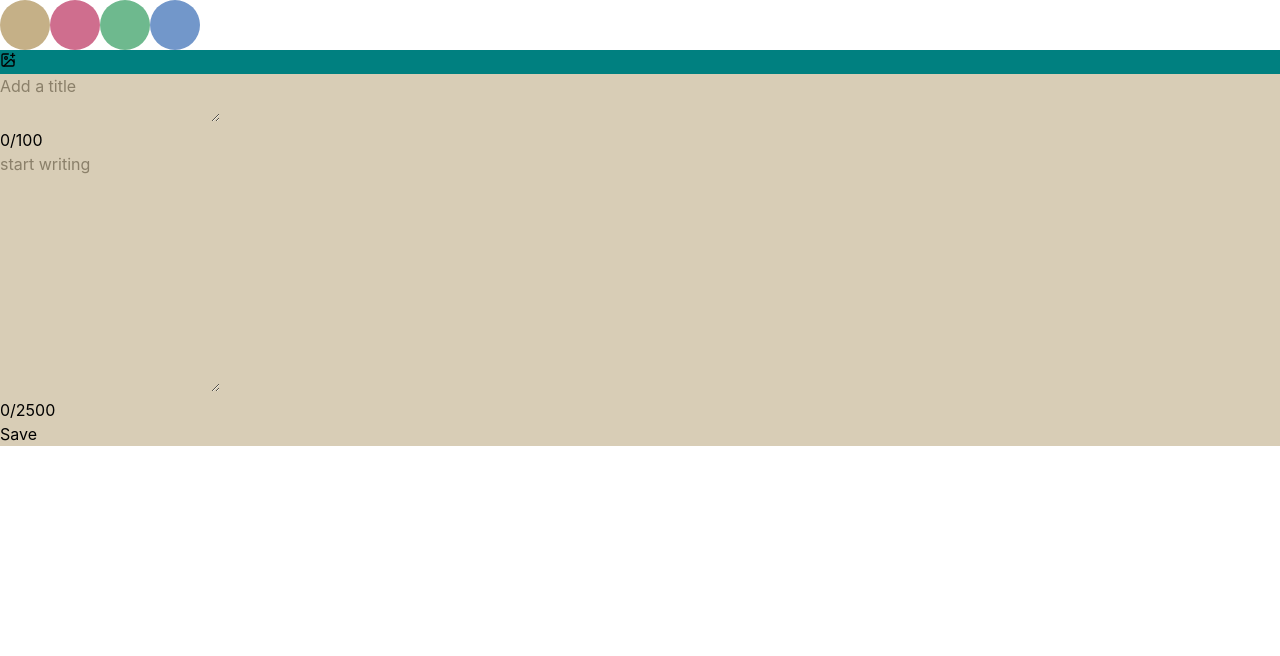
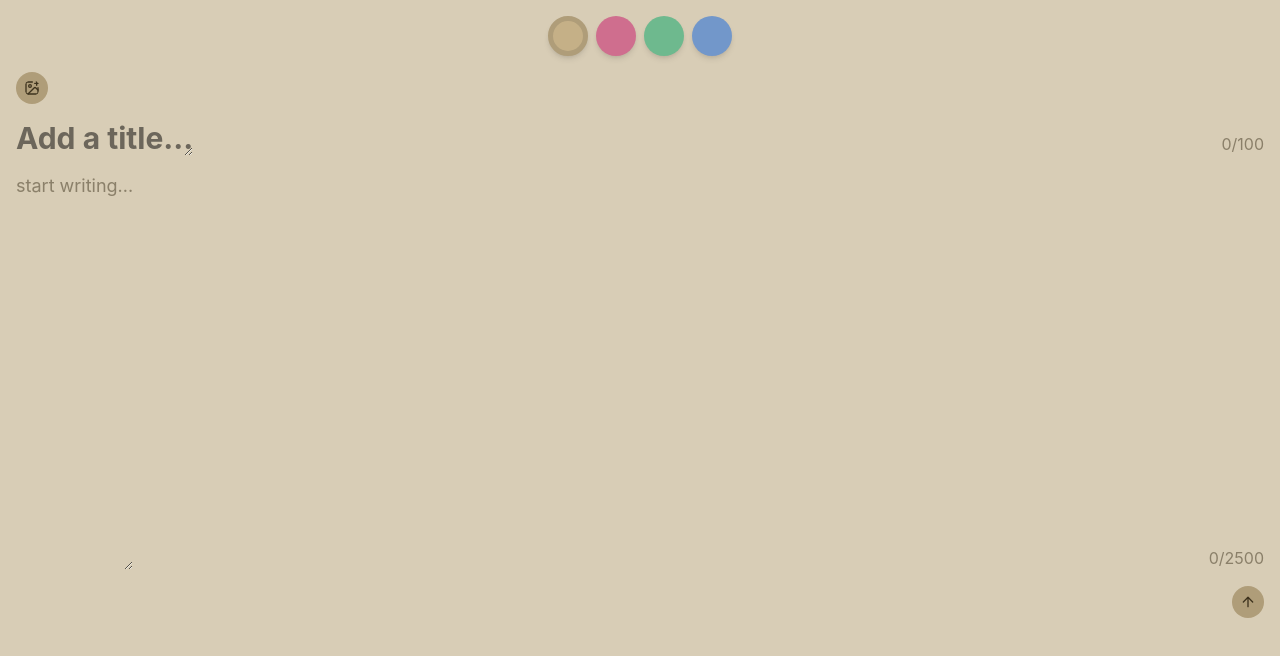
Before and after one commit to Maneboy1238/easy-notes, a React (Vite) app: page /note/compose in a window 1280 px wide. Shown: the top 656 px of the page. Built offline with nearby package versions, Linux system fonts and the light colour scheme.

Commit message:
style - create utility classes designed compose page

```diff
--- a/src/components/DelBtn.jsx
+++ b/src/components/DelBtn.jsx
@@ -16,7 +16,7 @@ export function DelBtn({ setNotes, noteId, color }) {
           stroke: color?.font,
           background: color?.background
         }}
-        className="size-8 p-2 rounded-full"
+        className="icon"
       />
     </button>
   )
--- a/src/components/EditBtn.jsx
+++ b/src/components/EditBtn.jsx
@@ -14,7 +14,7 @@ export function EditBtn({ id, color }) {
             stroke: color?.font,
             background: color?.background
           }}
-          className="size-8 p-2 rounded-full"
+          className="icon"
         />
       </Link>
     </button>
--- a/src/components/Sticker.jsx
+++ b/src/components/Sticker.jsx
@@ -1,20 +1,27 @@
 import { forwardRef } from "react"
+import { LuX } from "react-icons/lu"
 export const Sticker = forwardRef(({ sticker, mode, handleDeleteSticker }, ref) => {
   return (
-    <div>
+    <div
+      style={{
+        position: mode === 'library' ? 'relative' : 'absolute',
+        left: `${sticker?.left * 100}%`,
+        top: `${sticker?.top * 100}%`,
+      }}
+      className="size-16 z-50"
+    >
       {mode === 'edit' && (
-        <button onClick={handleDeleteSticker}>Delete</button>
+        <button
+          className="absolute"
+          onClick={handleDeleteSticker}
+        >
+          <LuX className="stroke-zinc-100 icon" />
+        </button>
       )}
       <img
         ref={ref}
         src={sticker?.src}
-        style={{
-          position: mode === 'edit' || mode === 'note' ? 'absolute' : 'relative',
-          zIndex: 100,
-          left: `${sticker?.left * 100}%`,
-          top: `${sticker?.top * 100}%`,
-        }}
-        className="size-16"
+        className="w-full h-full object-contain"
       />
     </div>
   )
--- a/src/index.css
+++ b/src/index.css
@@ -1 +1,25 @@
-@import "tailwindcss"
+@import "tailwindcss";
+
+@utility page-layout {
+  @apply w-full h-screen min-h-screen flex flex-col gap-4 p-4
+}
+
+@utility icon {
+  @apply size-8 p-2 rounded-full
+}
+
+@utility note-content {
+  @apply w-full flex flex-col flex-1
+}
+
+@utility note-header {
+  @apply text-3xl font-bold
+}
+
+@utility textbox-container {
+  @apply w-full flex items-end justify-between
+}
+
+@utility textbox {
+  @apply bg-transparent outline-none field-sizing-content
+}
--- a/src/pages/Compose/Compose.jsx
+++ b/src/pages/Compose/Compose.jsx
@@ -4,6 +4,7 @@ import { StickerContext } from "../../hooks/useStickerContext";
 import { ColorPicker } from "./components/ColorPicker/ColorPicker";
 import { InputBox } from "./components/InputBox/InputBox";
 import { StickerLibrary } from "./components/StickerLibrary/StickerLibrary";
+import { colors } from "./components/ColorPicker/ color.js";
 
 export default function Compose({ notes, setNotes }) {
   const [currentColorId, setCurrentColorId] = useState('1');
@@ -13,33 +14,58 @@ export default function Compose({ notes, setNotes }) {
   const dragConstraintsRef = useRef(null);
   const inputContainerRef = useRef(null);
 
+  const currentColor = colors.find(color => color.id === currentColorId)
+
   return (
-    <>
-      <ColorPicker setCurrentColorId={setCurrentColorId} />
+    <div
+      className="page-layout"
+      style={{
+        background: currentColor.light
+      }}
+    >
+      <ColorPicker
+        setCurrentColorId={setCurrentColorId}
+        currentColorId={currentColorId}
+      />
       <div
         ref={dragConstraintsRef}
-        style={{ background: 'teal' }}
+        className="note-content gap-4"
       >
         {showStickerLibrary ? (
           <button onClick={() => setShowStickerLibrary(false)}>
-            <LuChevronRight />
+            <LuChevronRight
+              style={{
+                background: currentColor.mid,
+                stroke: currentColor.dark
+              }}
+              className="icon"
+            />
           </button>
         ) : (
           <button onClick={() => setShowStickerLibrary(true)}>
-            <LuImagePlus />
+            <LuImagePlus
+              style={{
+                background: currentColor.mid,
+                stroke: currentColor.dark
+              }}
+              className="icon"
+            />
           </button>
         )}
 
         {
           showStickerLibrary && (
             <StickerContext.Provider value={{ dragConstraintsRef, inputContainerRef, setSticker }}>
-              <StickerLibrary noteSticker={noteSticker} />
+              <StickerLibrary
+                noteSticker={noteSticker}
+                currentColor={currentColor}
+              />
             </StickerContext.Provider>
           )
         }
 
         <InputBox
-          currentColorId={currentColorId}
+          currentColor={currentColor}
           setCurrentColorId={setCurrentColorId}
           notes={notes}
           setNotes={setNotes}
@@ -50,7 +76,7 @@ export default function Compose({ notes, setNotes }) {
           setNoteSticker={setNoteSticker}
         />
       </div>
-    </>
+    </div>
   )
 
 }
--- a/src/pages/Compose/components/ColorPicker/ColorPicker.jsx
+++ b/src/pages/Compose/components/ColorPicker/ColorPicker.jsx
@@ -1,16 +1,15 @@
 import { colors } from "./ color";
-export function ColorPicker({ setCurrentColorId }) {
+export function ColorPicker({ currentColorId, setCurrentColorId }) {
   return (
-    <div style={{ display: 'flex' }}>
+    <div className="flex m-auto gap-2">
       {colors.map(color => (
         <div
           key={color.id}
           style={{
             background: color.base,
-            width: '50px',
-            height: '50px',
-            borderRadius: '50%',
+            border: currentColorId === color.id && `5px solid ${color.mid}`,
           }}
+          className="shadow-md size-10 rounded-full"
           onClick={() => setCurrentColorId(color.id)}>
         </div>
       ))}
--- a/src/pages/Compose/components/InputBox/InputBox.jsx
+++ b/src/pages/Compose/components/InputBox/InputBox.jsx
@@ -1,10 +1,10 @@
 import { useSearchParams, useNavigate } from "react-router"
 import { useState, useEffect, useRef } from "react"
 import { InputSticker } from "./InputSticker"
-import { colors } from "../ColorPicker/ color"
 import { input, mode } from "../../../../constants/constants"
+import { LuArrowUp } from "react-icons/lu"
 
-export function InputBox({ sticker, currentColorId, setCurrentColorId, setNotes, notes, inputContainerRef, noteSticker, setNoteSticker }) {
+export function InputBox({ sticker, currentColor, setCurrentColorId, setNotes, notes, inputContainerRef, noteSticker, setNoteSticker }) {
   const [headerInput, setHeaderInput] = useState('')
   const [bodyInput, setBodyInput] = useState('')
   const noteIdRef = useRef('')
@@ -29,8 +29,6 @@ export function InputBox({ sticker, currentColorId, setCurrentColorId, setNotes,
     }
   }, [])
 
-
-  const currentColor = colors.find(color => color.id === currentColorId)
 
   function handleSaveNote() {
     if (currentMode === mode.EDIT) {
@@ -85,9 +83,9 @@ export function InputBox({ sticker, currentColorId, setCurrentColorId, setNotes,
 
     <div
       style={{
-        background: currentColor.light,
         position: currentMode === mode.EDIT && 'relative',
       }}
+      className="flex flex-col gap-4 h-[90%] mt-0 pt-0 md:h-[70%] w-full m-auto"
       ref={inputContainerRef}
     >
       {currentMode === mode.EDIT && noteSticker.length > 0 ? (
@@ -101,50 +99,62 @@ export function InputBox({ sticker, currentColorId, setCurrentColorId, setNotes,
 
         ))
       ) : ''}
-      <>
+      <div className="textbox-container">
         <textarea
           ref={headerInputRef}
-          rows="2"
-          style={{
-            color: currentColor.dark,
-            background: 'transparent',
-            border: 'none'
-          }}
+          className="note-header textbox"
           maxLength={input.maxHeaderLength}
-          placeholder="Add a title"
+          placeholder="Add a title..."
           value={headerInput}
           onChange={(e) => setHeaderInput(e.target.value)}
           onDrop={(e) => e.preventDefault()}
         ></textarea>
-        <div>
+        <div
+          style={{
+            color: currentColor.dark,
+            opacity: 0.5
+          }}
+        >
           <span>{headerInput.length}</span>
           /{input.maxHeaderLength}</div>
 
-      </>
-      <>
+      </div>
+      <div className="textbox-container flex-1">
         <textarea
           ref={bodyInputRef}
-          rows="10"
           style={{
             color: currentColor.dark,
-            background: 'transparent',
-            border: 'none'
           }}
+          className="text-lg textbox h-full"
           maxLength={input.maxBodyLength}
           value={bodyInput}
-          placeholder="start writing"
+          placeholder="start writing..."
           onChange={(e) => setBodyInput(e.target.value)}
           onDrop={(e) => e.preventDefault()}
         ></textarea>
-        <div>
+        <div
+          style={{
+            color: currentColor.dark,
+            opacity: 0.5
+          }}
+        >
           <span>{bodyInput.length}</span>
           /{input.maxBodyLength}</div>
 
-      </>
+      </div>
       <button
         onClick={handleSaveNote}
         disabled={checkIfInputIsEmpty()}
-      >Save</button>
+        className="ml-auto"
+      >
+        <LuArrowUp
+          style={{
+            background: currentColor.mid,
+            color: currentColor.dark
+          }}
+          className="icon"
+        />
+      </button>
     </div>
   )
 }
--- a/src/pages/Compose/components/StickerLibrary/StickerLibrary.jsx
+++ b/src/pages/Compose/components/StickerLibrary/StickerLibrary.jsx
@@ -1,14 +1,19 @@
 import { StickerItem } from "./StickerItem";
 import { stickerCollections } from "./stickerData";
 
-export function StickerLibrary({ noteSticker }) {
+export function StickerLibrary({ noteSticker, currentColor }) {
   return (
     <>
       {
         stickerCollections.map(collection => (
-          <div key={collection.name}>
-            <p>{collection.name}</p>
-            <div style={{ display: 'flex' }}>
+          <div
+            className="flex flex-col gap-2"
+            key={collection.name}>
+            <p
+              style={{ color: currentColor.dark }}
+              className="text-base"
+            >{collection.name}</p>
+            <div className="flex gap-4">
               {
                 collection.stickers.map(stickerItem => {
 
--- a/src/pages/Notes/Note.jsx
+++ b/src/pages/Notes/Note.jsx
@@ -11,7 +11,7 @@ export default function Note({ setNotes, notes }) {
   return (
     <section
       style={{ background: note.color.light }}
-      className="w-full h-screen min-h-screen flex flex-col gap-4 p-4">
+      className="page-layout">
       <div className="w-full flex justify-between items-center mb-4">
         <Link
           className="w-max"
@@ -19,7 +19,7 @@ export default function Note({ setNotes, notes }) {
         >
           <LuArrowLeft
             style={{ background: note.color.mid }}
-            className="dark:stroke-zinc-100 p-2 rounded-full w-auto size-8" />
+            className="icon stroke-zinc-100 w-auto" />
         </Link>
         <div className="flex gap-x-2">
           <EditBtn
@@ -44,7 +44,7 @@ export default function Note({ setNotes, notes }) {
           position: 'relative',
           scrollbarWidth: "none"
         }}
-        className="w-full flex flex-col flex-1"
+        className="note-content"
       >
         {note.sticker.map(sticker => (
           <Sticker
@@ -57,14 +57,14 @@ export default function Note({ setNotes, notes }) {
           style={{
             color: note.color.dark
           }}
-          className="text-3xl font-bold"
+          className="note-header"
         >{note.head}</h2>
-        <div
+        <pre
           style={{
             color: note.color.dark
           }}
-          className="text-lg"
-        >{note.body}</div>
+          className="text-lg whitespace-pre-wrap wrap-break-word"
+        >{note.body}</pre>
       </div>
     </section>
   )
```
